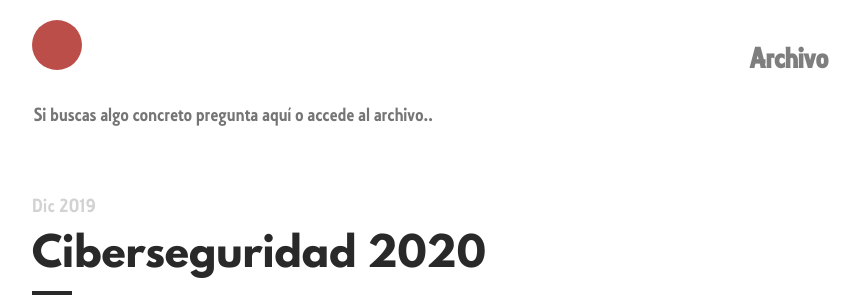
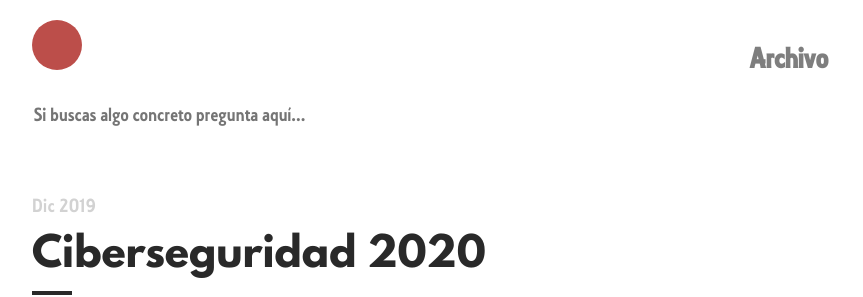
Before and after one commit to Rocmpr/blog, a Jekyll site: the page built from index.html, in a window 1280 px wide. Shown: the top 297 px of the page, without its empty margins (208-1071 px from the left). Built offline with Jekyll 4.4.1, drawn with Linux system fonts in a browser that asks for light colours; the list of posts is cut into pages by our own code.

Commit message:
Update home.html

```diff
--- a/_layouts/home.html
+++ b/_layouts/home.html
@@ -7,7 +7,7 @@ layout: default
 
     <!-- HTML elements for search -->
 
-  <input type="text" id="search-input" class="search" placeholder="Si buscas algo concreto pregunta aquí o accede al archivo..">
+  <input type="text" id="search-input" class="search" placeholder="Si buscas algo concreto pregunta aquí...">
   <ul id="results-container"></ul>
 
   {% for post in paginator.posts %}
```
